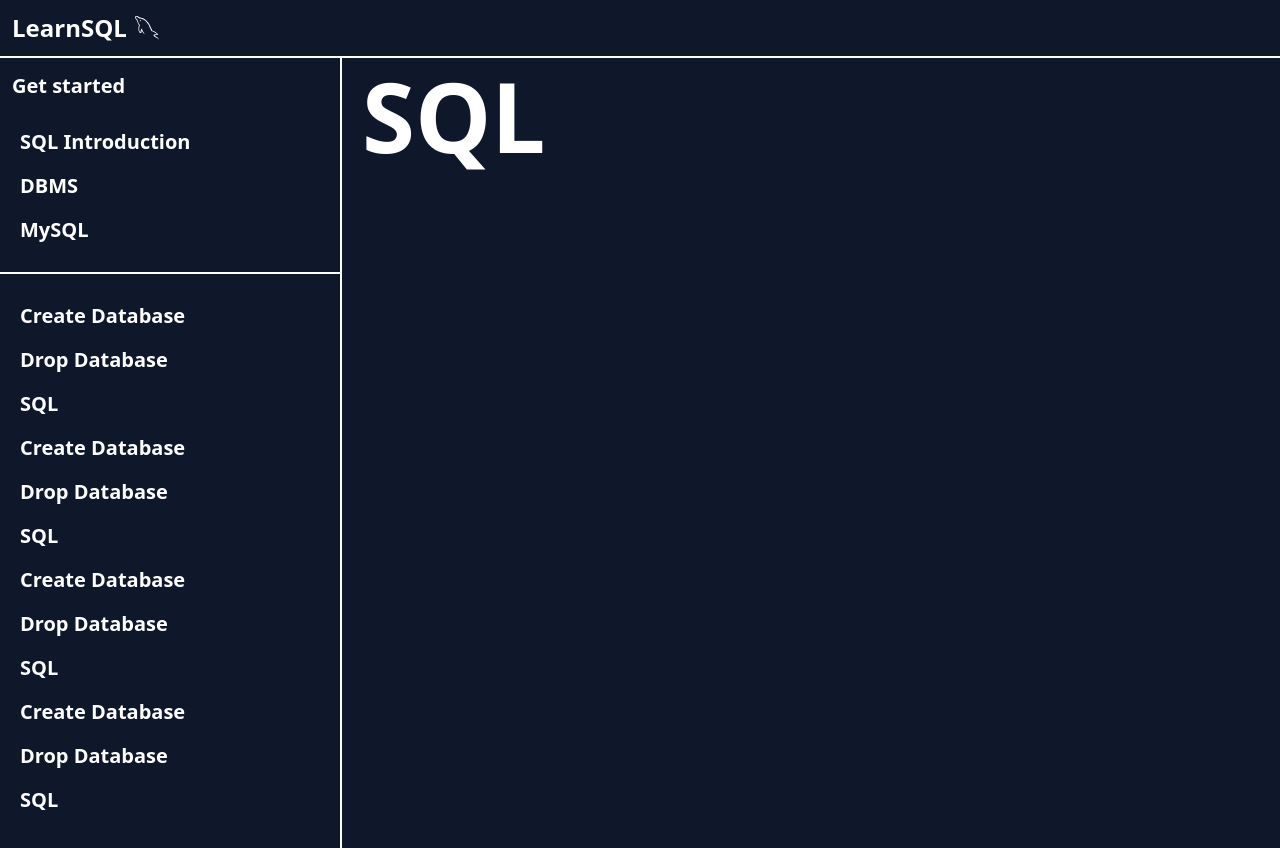
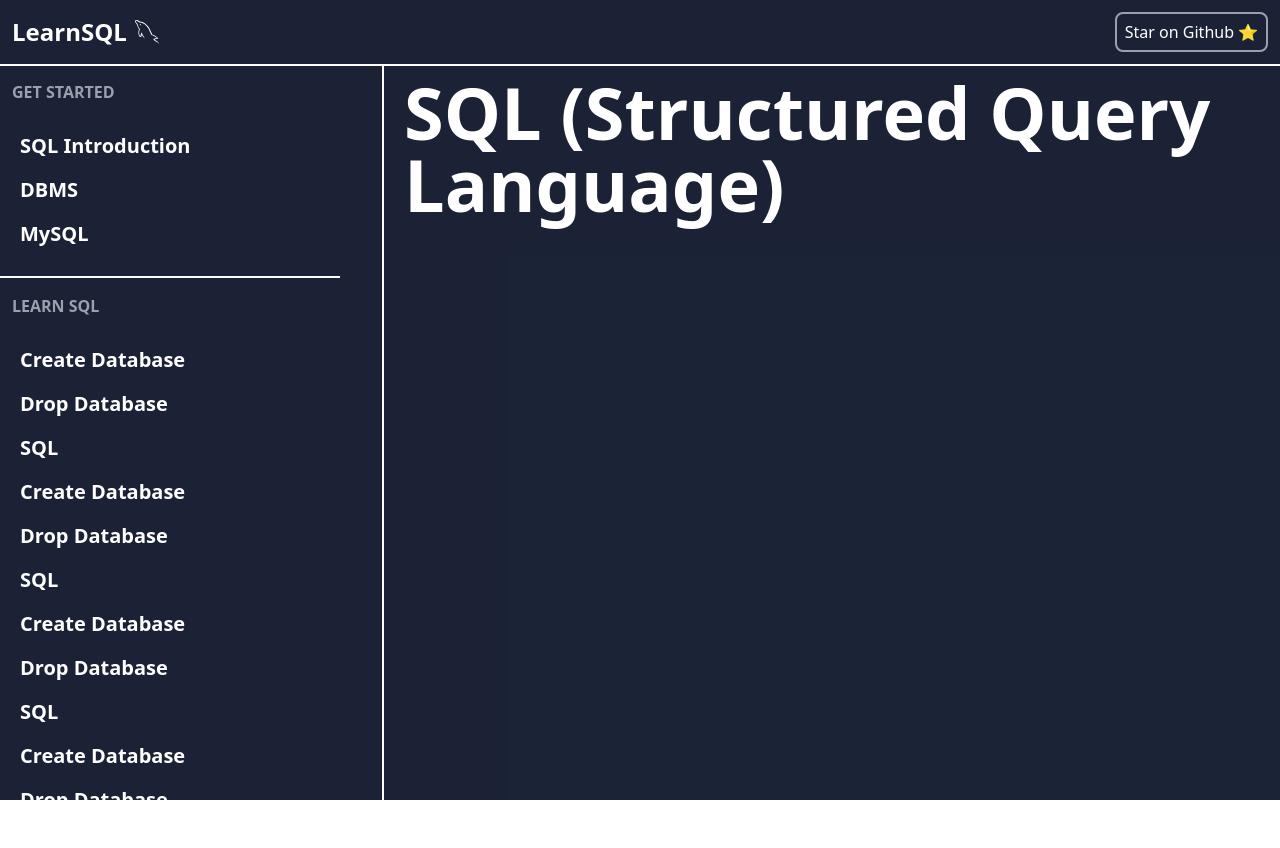
Before and after one commit to TonyStark-19/LearnSQL, a React (Vite) app: page / in a window 1280 px wide. Shown: the top 848 px of the page. After the commit the page ends 800 px from the top, so only its background shows below. Built offline with nearby package versions, Linux system fonts and the light colour scheme.

Commit message:
Added improvemnts

```diff
--- a/src/App.jsx
+++ b/src/App.jsx
@@ -1,12 +1,13 @@
 // react icons
 import { GrMysql } from "react-icons/gr";
+import { IoIosArrowForward } from "react-icons/io";
 
 // Mainpage
 export default function MainPage() {
   return (
     <>
       <Navbar />
-      <div className="w-full min-h-screen pt-14 flex flex-row">
+      <div className="w-full h-screen pt-16 flex flex-row">
         <Left />
         <Right />
       </div>
@@ -17,12 +18,16 @@ export default function MainPage() {
 // navbar
 function Navbar() {
   return (
-    <div className="w-full fixed p-3 border-b-white border-b-2
-      bg-slate-900">
+    <div className="w-full fixed p-3 border-b-white border-b-2 flex flex-row items-center justify-between
+      bg-slate-900/95">
       <div className="text-2xl font-semibold flex flex-row items-center gap-2
         text-white">LearnSQL
         <GrMysql className="text-2xl" />
       </div>
+
+      <button className="bg-transparent py-1.5 px-2 border-2 border-gray-400 rounded-lg cursor-pointer">
+        <span className="text-white pr-1">Star on Github</span>⭐
+      </button>
     </div>
   )
 }
@@ -53,34 +58,41 @@ const array2 = [
 // left column for pages list
 function Left() {
   return (
-    <div className="w-96 h-full py-4
-      border-r-white border-r-2 bg-slate-900">
-      <div className="text-white text-xl pl-3 font-semibold">Get started</div>
+    <div className="w-96 h-full overflow-y-auto py-4 scrollbar-transparent
+      border-r-white border-r-2 bg-slate-900/95">
+      <div className="text-gray-400 text-xa pl-3 font-semibold uppercase">Get started</div>
       <div className='pt-5 pr-7 pb-5 w-85 border-b-2 border-white'>
         {array.map((arr, idx) => (
-          <li className='list-none py-2 px-5 font-semibold text-xl rounded-r-xl cursor-pointer
-          hover:bg-slate-800 text-white' key={idx}>{arr.name}</li>
+          <li className='group list-none py-2 px-5 font-semibold text-xl
+          rounded-r-xl cursor-pointer flex flex-row items-center justify-between
+          hover:bg-slate-800 text-white' key={idx}>{arr.name}
+            <IoIosArrowForward className="text-transparent group-hover:text-white" />
+          </li>
         ))}
       </div>
 
+      <div className="text-gray-400 text-xa pl-3 pt-4 font-semibold uppercase">Learn sql</div>
       <div className='pt-5 pr-7 pb-5 w-85'>
         {array2.map((arr, idx) => (
-          <li className='list-none py-2 px-5 font-semibold text-xl rounded-r-xl cursor-pointer
-          hover:bg-slate-800 text-white' key={idx}>{arr.name}</li>
+          <li className='group list-none py-2 px-5 font-semibold text-xl
+          rounded-r-xl cursor-pointer flex flex-row items-center justify-between
+            hover:bg-slate-800 text-white' key={idx}>{arr.name}
+            <IoIosArrowForward className="text-transparent group-hover:text-white" />
+          </li>
         ))}
       </div>
     </div>
-  )
+  );
 }
+
 
 // right column for pages
 function Right() {
   return (
-    <div className="w-full p-3 px-5 min-h-screen overflow-x-hidden overflow-y-auto
-      bg-slate-900">
+    <div className="flex-1 h-full overflow-y-auto p-3 px-5 bg-slate-900/95">
       <div className="h-full">
-        <h1 className="text-8xl font-semibold text-white">SQL</h1>
+        <h1 className="text-7xl font-semibold text-white">SQL (Structured Query Language)</h1>
       </div>
     </div>
-  )
+  );
 }
```
